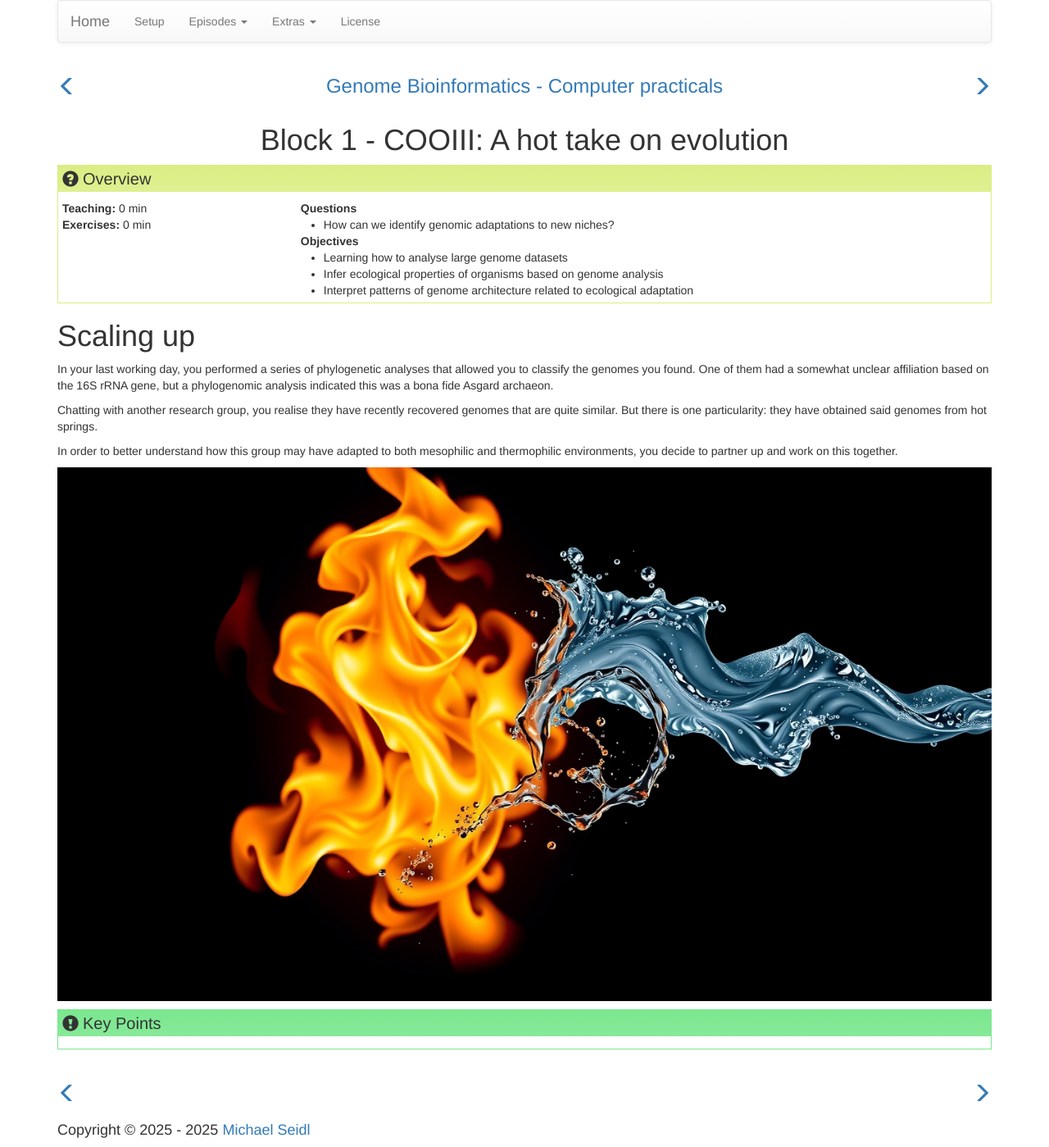
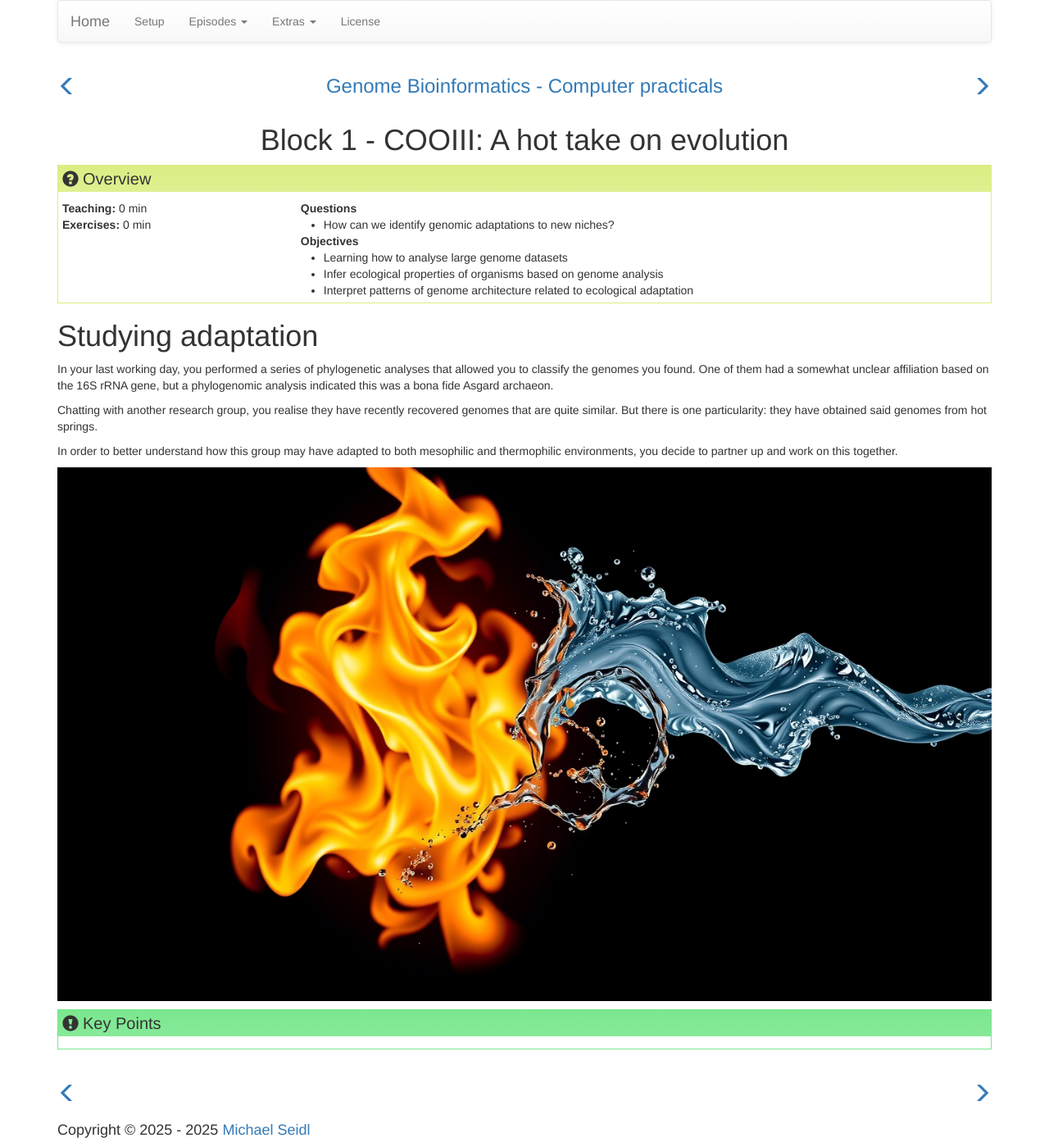
Before and after one commit to TeamMGE/GenomeBioinformaticsCourse, a Jekyll site: the page built from _episodes/30-COOIII.md, in a window 1280 px wide. Shown: the whole page at 82% size. Built offline with Jekyll 4.4.1, drawn with Linux system fonts in a browser that asks for light colours.

Commit message:
Update 30-COOIII.md

```diff
--- a/_episodes/30-COOIII.md
+++ b/_episodes/30-COOIII.md
@@ -12,7 +12,7 @@ objectives:
 
 ---
 
-#  Scaling up
+#  Studying adaptation
 
 In your last working day, you performed a series of phylogenetic analyses that allowed you to classify the genomes you found.
 One of them had a somewhat unclear affiliation based on the 16S rRNA gene, but a phylogenomic analysis indicated this was a
```
